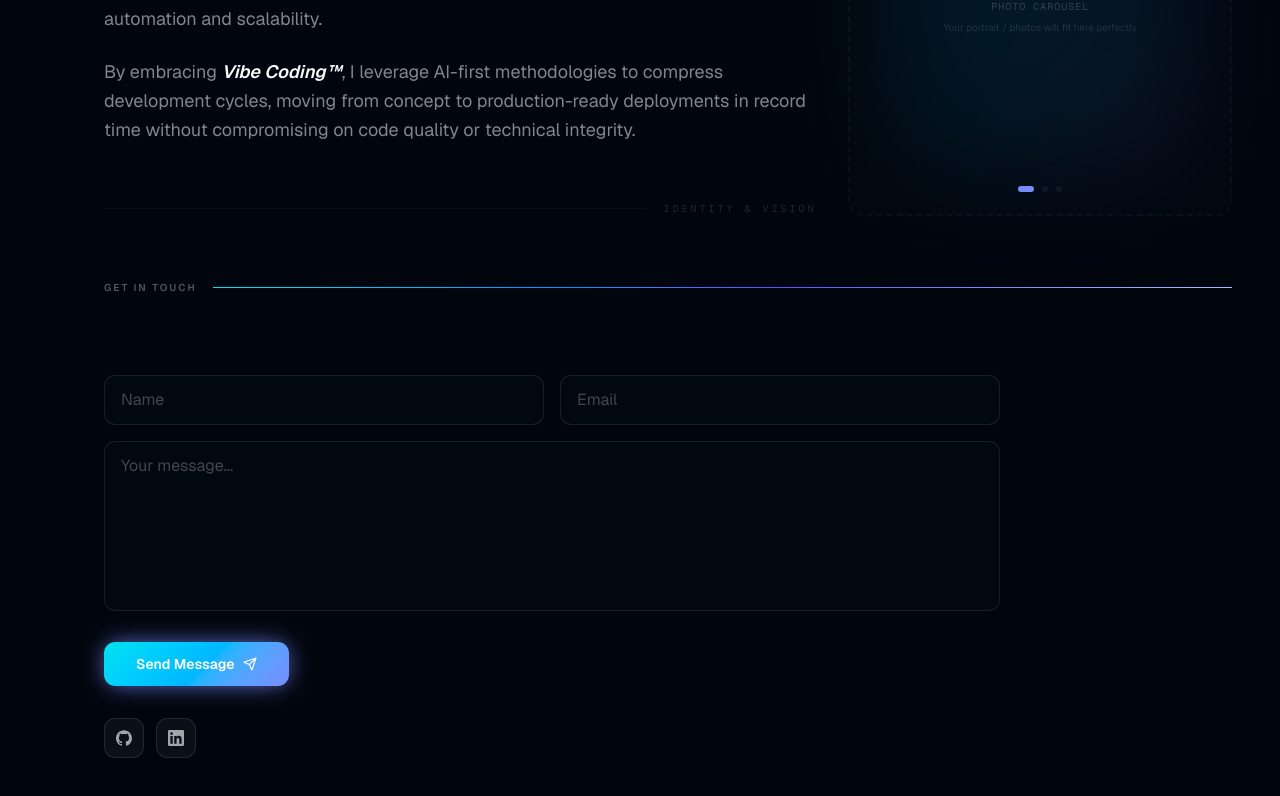
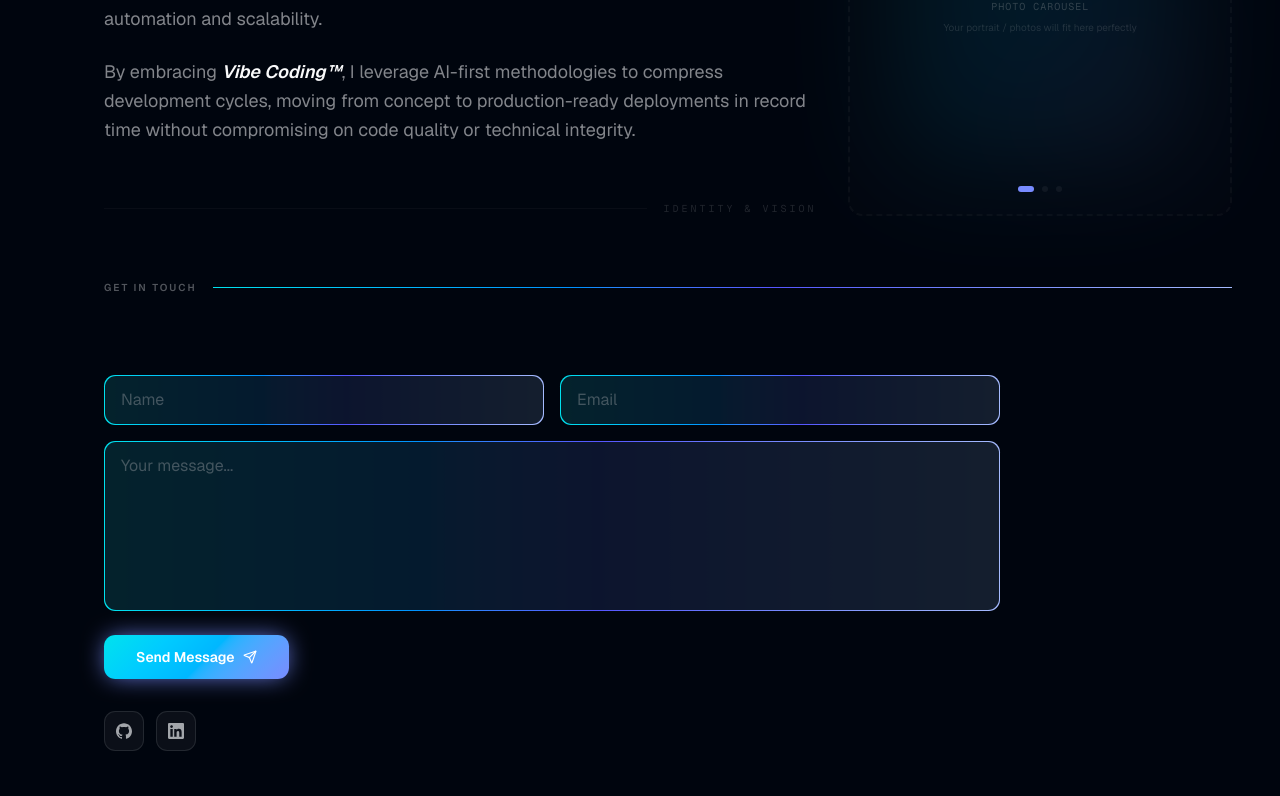
Before and after one commit to davidesambughi/portfolio-03-2026, a Next.js app: page / in a window 1280 px wide. Shown: the part 2281-3077 px from the top of the page. Built offline with nearby package versions, Linux system fonts and the light colour scheme; no server answers.

Commit message:
new contact color - dark version

```diff
--- a/src/components/sections/ContactSection.tsx
+++ b/src/components/sections/ContactSection.tsx
@@ -59,6 +59,7 @@ export function ContactSection() {
           <div className="grid grid-cols-1 md:grid-cols-2 gap-4">
             <div className="space-y-2">
               <label htmlFor="name" className="sr-only">Name</label>
+              <div className="rounded-xl p-[1px] overflow-hidden" style={{ backgroundImage: 'var(--gradient-brand-h)' }}>
                 <input
                   type="text"
                   id="name"
@@ -66,15 +67,17 @@ export function ContactSection() {
                   placeholder="Name"
                   disabled={isPending}
                   className={cn(
-                  "w-full px-4 py-3 rounded-xl border border-border bg-card/40 outline-none transition-all duration-200",
-                  "focus:border-primary/50 focus:ring-2 focus:ring-primary/10 placeholder:text-muted-foreground/40",
+                    "w-full block px-4 py-3 rounded-[11px] bg-card/90 outline-none transition-all duration-200",
+                    "focus:bg-card placeholder:text-muted-foreground/40",
                     isPending && "opacity-50 cursor-not-allowed"
                   )}
                   required
                 />
               </div>
+            </div>
             <div className="space-y-2">
               <label htmlFor="email" className="sr-only">Email</label>
+              <div className="rounded-xl p-[1px] overflow-hidden" style={{ backgroundImage: 'var(--gradient-brand-h)' }}>
                 <input
                   type="email"
                   id="email"
@@ -82,18 +85,20 @@ export function ContactSection() {
                   placeholder="Email"
                   disabled={isPending}
                   className={cn(
-                  "w-full px-4 py-3 rounded-xl border border-border bg-card/40 outline-none transition-all duration-200",
-                  "focus:border-primary/50 focus:ring-2 focus:ring-primary/10 placeholder:text-muted-foreground/40",
+                    "w-full block px-4 py-3 rounded-[11px] bg-card/90 outline-none transition-all duration-200",
+                    "focus:bg-card placeholder:text-muted-foreground/40",
                     isPending && "opacity-50 cursor-not-allowed"
                   )}
                   required
                 />
               </div>
             </div>
+          </div>
 
           {/* ── Middle Row: Message ── */}
           <div className="space-y-2">
             <label htmlFor="message" className="sr-only">Message</label>
+            <div className="rounded-xl p-[1px] overflow-hidden" style={{ backgroundImage: 'var(--gradient-brand-h)' }}>
               <textarea
                 id="message"
                 name="message"
@@ -101,12 +106,13 @@ export function ContactSection() {
                 rows={6}
                 disabled={isPending}
                 className={cn(
-                "w-full px-4 py-3 rounded-xl border border-border bg-card/40 outline-none transition-all duration-200 resize-none",
-                "focus:border-primary/50 focus:ring-2 focus:ring-primary/10 placeholder:text-muted-foreground/40",
+                  "w-full block px-4 py-3 rounded-[11px] bg-card/90 outline-none transition-all duration-200 resize-none",
+                  "focus:bg-card placeholder:text-muted-foreground/40",
                   isPending && "opacity-50 cursor-not-allowed"
                 )}
                 required
               />
+            </div>
           </div>
 
           {/* ── Bottom Row: Submit & Socials ── */}
```
Lines whose indentation alone changed are shown as unchanged.
